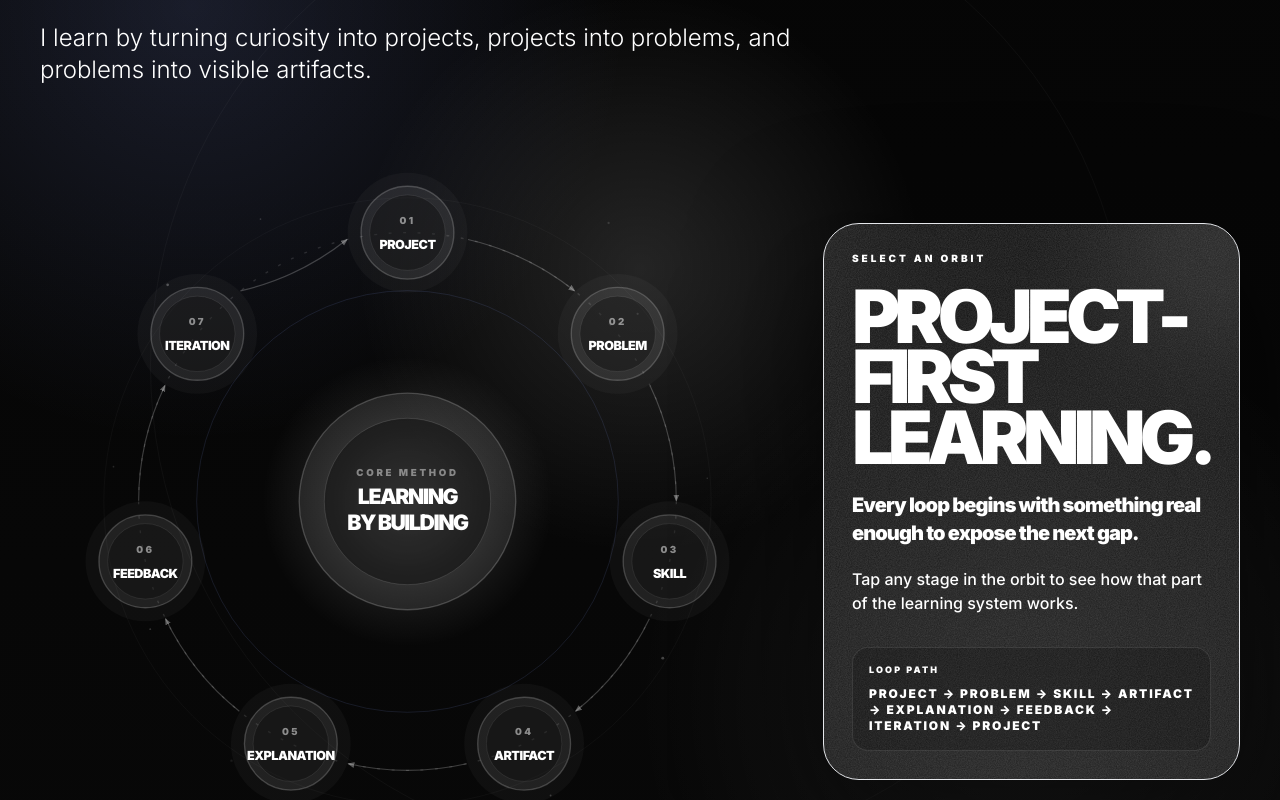
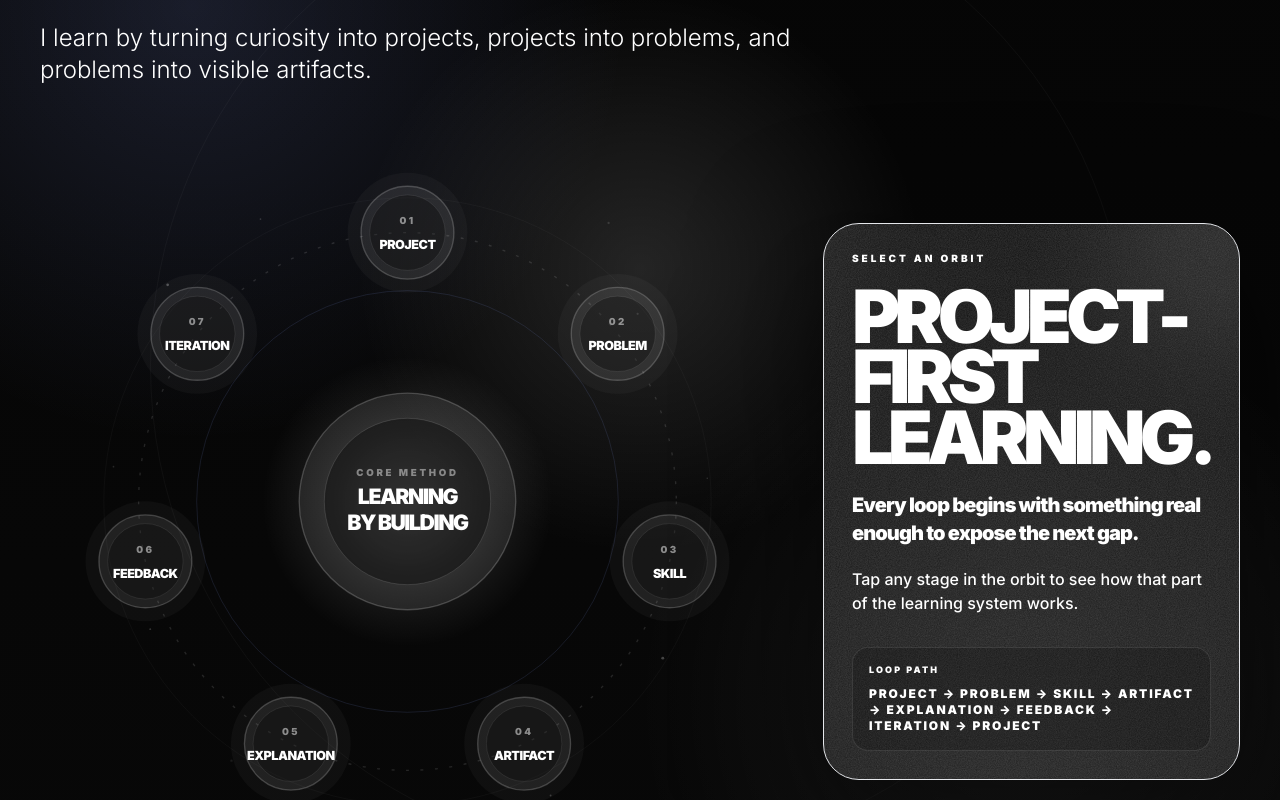
Before and after one commit to batmanvigilante7/hemanthsai, a React (Vite) app: page / in a window 1280 px wide. Shown: the part 4300-5100 px from the top of the page. Built offline with nearby package versions, Linux system fonts and the light colour scheme.

Commit message:
Clean learning loop orbit geometry

```diff
--- a/src/App.tsx
+++ b/src/App.tsx
@@ -120,27 +120,6 @@ function System() {
   const [activeLoop, setActiveLoop] = useState<number | null>(null);
   const activeItem = activeLoop !== null ? learningLoop[activeLoop] : null;
 
-  const orbitRadius = 278;
-  const stepAngle = 360 / learningLoop.length;
-
-  const pointOnOrbit = (angle: number) => ({
-    x: 380 + orbitRadius * Math.cos((angle * Math.PI) / 180),
-    y: 380 + orbitRadius * Math.sin((angle * Math.PI) / 180),
-  });
-
-  const orbitPoints = learningLoop.map((_, index) => {
-    const angle = -90 + index * stepAngle;
-    return { angle, ...pointOnOrbit(angle) };
-  });
-
-  const activeArc =
-    activeLoop !== null && activeLoop > 0
-      ? (() => {
-          const end = pointOnOrbit(-90 + activeLoop * stepAngle);
-          return `M 380 102 A ${orbitRadius} ${orbitRadius} 0 ${activeLoop > 3 ? 1 : 0} 1 ${end.x} ${end.y}`;
-        })()
-      : '';
-
   return (
     <section
       id="system"
@@ -241,57 +220,6 @@ function System() {
               <circle cx="380" cy="380" r="314" fill="none" stroke="rgba(255,255,255,0.035)" strokeWidth="1" />
               <circle cx="380" cy="380" r="278" fill="none" stroke="rgba(255,255,255,0.12)" strokeWidth="1.4" strokeDasharray="3 12" />
               <circle cx="380" cy="380" r="218" fill="none" stroke="rgba(141,162,255,0.13)" strokeWidth="1" />
-
-              {orbitPoints.map((_, index) => {
-                const startAngle = -90 + index * stepAngle + 13;
-
-                if (index === learningLoop.length - 1) {
-                  const start = pointOnOrbit(startAngle);
-                  const end = pointOnOrbit(-90 - 13);
-
-                  return (
-                    <path
-                      key="stage-arrow-close"
-                      d={`M ${start.x} ${start.y} A ${orbitRadius} ${orbitRadius} 0 0 0 ${end.x} ${end.y}`}
-                      fill="none"
-                      stroke="rgba(255,255,255,0.22)"
-                      strokeWidth="1.2"
-                      markerEnd="url(#stageArrow)"
-                    />
-                  );
-                }
-
-                const endAngle = -90 + (index + 1) * stepAngle - 13;
-                const start = pointOnOrbit(startAngle);
-                const end = pointOnOrbit(endAngle);
-
-                return (
-                  <path
-                    key={`stage-arrow-${index}`}
-                    d={`M ${start.x} ${start.y} A ${orbitRadius} ${orbitRadius} 0 0 1 ${end.x} ${end.y}`}
-                    fill="none"
-                    stroke="rgba(255,255,255,0.22)"
-                    strokeWidth="1.2"
-                    markerEnd="url(#stageArrow)"
-                  />
-                );
-              })}
-
-              {activeArc && (
-                <motion.path
-                  key={activeArc}
-                  d={activeArc}
-                  fill="none"
-                  stroke="rgba(255,255,255,0.58)"
-                  strokeWidth="2.6"
-                  strokeLinecap="round"
-                  markerEnd="url(#loopArrowCinematic)"
-                  filter="url(#orbitGlow)"
-                  initial={{ pathLength: 0, opacity: 0 }}
-                  animate={{ pathLength: 1, opacity: 1 }}
-                  transition={{ duration: 0.65, ease: [0.22, 1, 0.36, 1] }}
-                />
-              )}
 
               <circle cx="380" cy="380" r="150" fill="url(#sunGlow)" />
               <circle cx="380" cy="380" r="112" fill="rgba(255,255,255,0.08)" stroke="rgba(255,255,255,0.2)" strokeWidth="1.4" />
```
